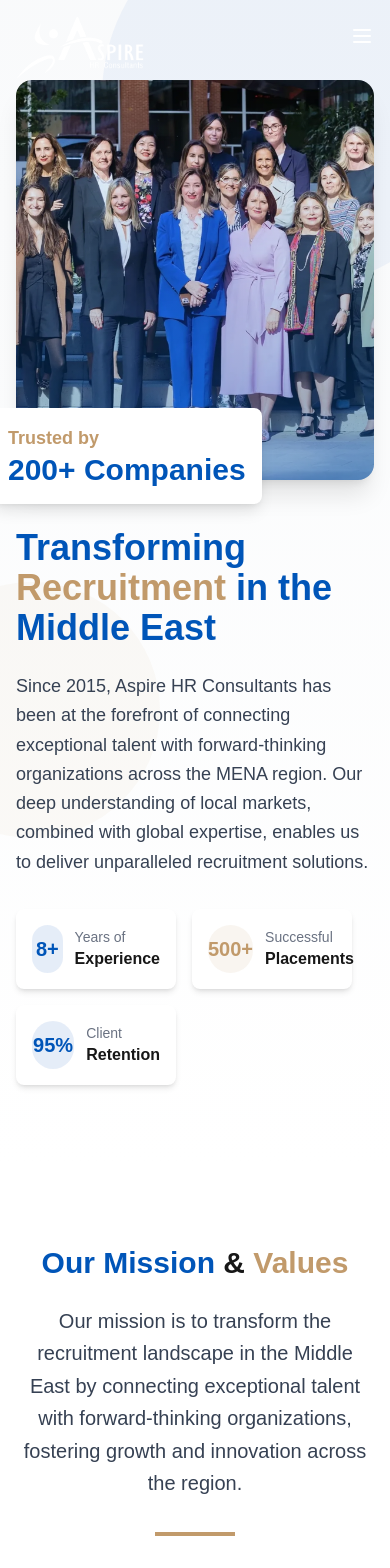
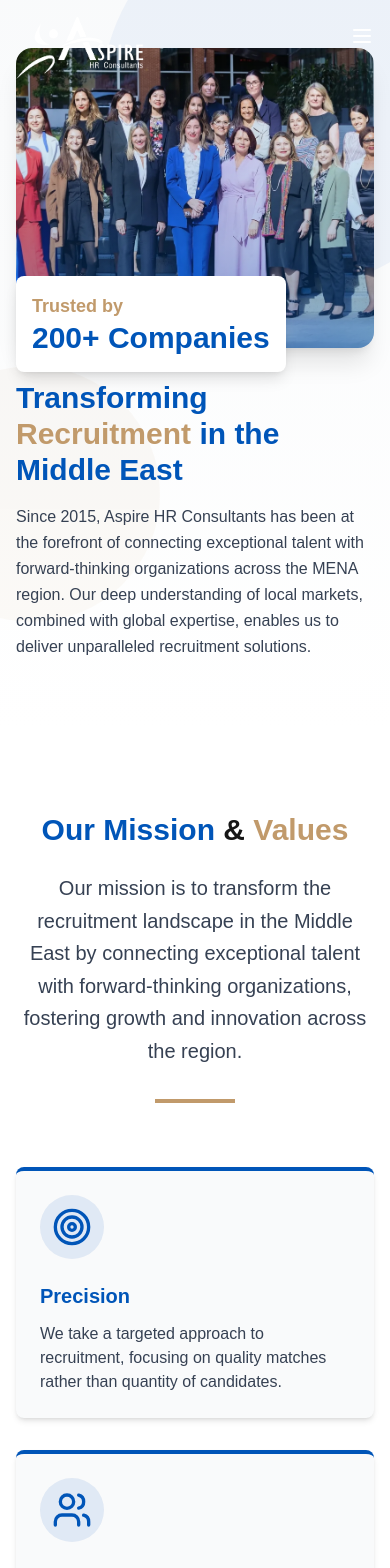
Before and after one commit to MunimUsmani/aspire-web, a Next.js app: page /about in a window 390 px wide. Shown: the top 1568 px of the page. Built offline with nearby package versions, Linux system fonts and the light colour scheme; a web font is replaced by a local one.

Commit message:
expertise route made

```diff
--- a/src/app/components/about-hero.tsx
+++ b/src/app/components/about-hero.tsx
@@ -8,59 +8,24 @@ export default function AboutHero() {
         <div className="absolute -top-24 -right-24 w-96 h-96 rounded-full bg-[#0055b8]"></div>
         <div className="absolute top-1/2 -left-24 w-64 h-64 rounded-full bg-[#c19a6b]"></div>
       </div>
-
-      <div className="container mx-auto px-4 py-20 md:py-28 relative z-10">
-        <div className="grid md:grid-cols-2 gap-12 items-center">
+      <div className="container mx-auto px-4 py-12 md:py-20 lg:py-28 relative z-10">
+        <div className="grid md:grid-cols-2 gap-8 md:gap-12 items-center">
           <div className="order-2 md:order-1">
-            <h1 className="text-4xl md:text-3xl lg:text-5xl font-bold mb-6 text-[#0055b8]">
+            <h1 className="text-3xl md:text-4xl lg:text-5xl font-bold mb-4 md:mb-6 text-[#0055b8]">
               Transforming <span className="text-[#c19a6b]">Recruitment</span> in the Middle East
             </h1>
-            <p className="text-lg md:text-xl text-gray-700 mb-8 leading-relaxed">
-              Since 2015, Aspire HR Consultants has been at the forefront of connecting exceptional talent with
-              forward-thinking organizations across the MENA region. Our deep understanding of local markets, combined
-              with global expertise, enables us to deliver unparalleled recruitment solutions.
+            <p className="text-base md:text-lg lg:text-xl text-gray-700 mb-6 md:mb-8 leading-relaxed">
+              Since 2015, Aspire HR Consultants has been at the forefront of connecting exceptional talent
+              with forward-thinking organizations across the MENA region. Our deep understanding of local
+              markets, combined with global expertise, enables us to deliver unparalleled recruitment solutions.
             </p>
-            <div className="flex flex-wrap gap-4">
-              <div className="bg-white shadow-md rounded-lg p-4 flex items-center w-40">
-                <div className="w-12 h-12 rounded-full bg-[#0055b8]/10 flex items-center justify-center mr-3">
-                  <span className="text-[#0055b8] font-bold text-xl">8+</span>
-                </div>
-                <div>
-                  <p className="text-sm text-gray-500">Years of</p>
-                  <p className="font-semibold">Experience</p>
-                </div>
-              </div>
-              <div className="bg-white shadow-md rounded-lg p-4 flex items-center w-40">
-                <div className="w-12 h-12 rounded-full bg-[#c19a6b]/10 flex items-center justify-center mr-3">
-                  <span className="text-[#c19a6b] font-bold text-xl">500+</span>
-                </div>
-                <div>
-                  <p className="text-sm text-gray-500">Successful</p>
-                  <p className="font-semibold">Placements</p>
-                </div>
-              </div>
-              <div className="bg-white shadow-md rounded-lg p-4 flex items-center w-40">
-                <div className="w-12 h-12 rounded-full bg-[#0055b8]/10 flex items-center justify-center mr-3">
-                  <span className="text-[#0055b8] font-bold text-xl">95%</span>
-                </div>
-                <div>
-                  <p className="text-sm text-gray-500">Client</p>
-                  <p className="font-semibold">Retention</p>
-                </div>
-              </div>
-            </div>
           </div>
           <div className="order-1 md:order-2 relative">
-            <div className="relative h-[400px] md:h-[500px] rounded-2xl overflow-hidden shadow-xl">
-              <Image
-                src="/about.webp"
-                alt="Aspire HR Consultants team"
-                fill
-                className="object-cover"
-              />
+            <div className="relative h-[300px] sm:h-[400px] md:h-[500px] rounded-2xl overflow-hidden shadow-xl">
+              <Image src="/about.webp" alt="Aspire HR Consultants team" fill className="object-cover" />
               <div className="absolute inset-0 bg-gradient-to-t from-[#0055b8]/40 to-transparent"></div>
             </div>
-            <div className="absolute -bottom-6 -left-6 bg-white p-4 rounded-lg shadow-lg">
+            <div className="absolute -bottom-6 left-0 sm:-left-6 bg-white p-4 rounded-lg shadow-lg">
               <p className="text-[#c19a6b] font-bold text-lg">Trusted by</p>
               <p className="text-[#0055b8] font-bold text-3xl">200+ Companies</p>
             </div>
--- a/src/app/components/navbar.tsx
+++ b/src/app/components/navbar.tsx
@@ -104,21 +104,9 @@ const Navbar = () => {
           <Link href="/services" className="text-white hover:text-gray-300 transition-colors">
             Services
           </Link>
-          <div className="relative group">
-            <button className="flex items-center text-white hover:text-gray-300 transition-colors">
-              Expertise <ChevronDown size={16} className="ml-1" />
-            </button>
-            <div className="absolute left-0 mt-2 w-48 bg-white rounded-md shadow-lg opacity-0 invisible group-hover:opacity-100 group-hover:visible transition-all duration-300">
-              <div className="py-1">
-                <Link href="/expertise/industries" className="block px-4 py-2 text-gray-800 hover:bg-gray-100">
-                  Industries
-                </Link>
-                <Link href="/expertise/case-studies" className="block px-4 py-2 text-gray-800 hover:bg-gray-100">
-                  Case Studies
-                </Link>
-              </div>
-            </div>
-          </div>
+          <Link href="/expertise" className="text-white hover:text-gray-300 transition-colors">
+            Expertise
+          </Link>
           <Link href="/contact" className="text-white hover:text-gray-300 transition-colors">
             Contact
           </Link>
@@ -199,44 +187,12 @@ const Navbar = () => {
                   Services
                 </Link>
 
-                <div className="space-y-3">
-                  <div className="border-b border-gray-800 pb-2">
-                    <button
-                      className="flex items-center justify-between w-full text-white hover:text-gray-300 transition-colors py-2"
-                      onClick={(e) => {
-                        const target = e.currentTarget.nextElementSibling
-                        if (target) {
-                          target.classList.toggle("hidden")
-                        }
-                      }}
-                    >
-                      Expertise <ChevronDown size={16} />
-                    </button>
-                    <div className="pl-6 mt-2 space-y-2 hidden">
-                      <Link
-                        href="/expertise/industries"
-                        className="block text-gray-300 hover:text-white transition-colors py-2"
-                        onClick={() => setIsMobileMenuOpen(false)}
-                      >
-                        Industries
-                      </Link>
-                      <Link
-                        href="/expertise/case-studies"
-                        className="block text-gray-300 hover:text-white transition-colors py-2"
-                        onClick={() => setIsMobileMenuOpen(false)}
-                      >
-                        Case Studies
-                      </Link>
-                    </div>
-                  </div>
-                </div>
-
                 <Link
-                  href="/insights"
+                  href="/expertise"
                   className="block text-white hover:text-gray-300 transition-colors py-2 border-b border-gray-800"
                   onClick={() => setIsMobileMenuOpen(false)}
                 >
-                  Insights
+                Expertise
                 </Link>
 
                 <Link
--- /dev/null
+++ b/src/app/expertise/page.tsx
@@ -0,0 +1,16 @@
+import Footer from "../components/footer";
+import Navbar from "../components/navbar";
+
+
+const Home: React.FC = () => {
+  return (
+    <>
+      <div>
+        <Navbar />
+        <Footer />
+      </div>
+    </>
+  );
+};
+
+export default Home;
```
